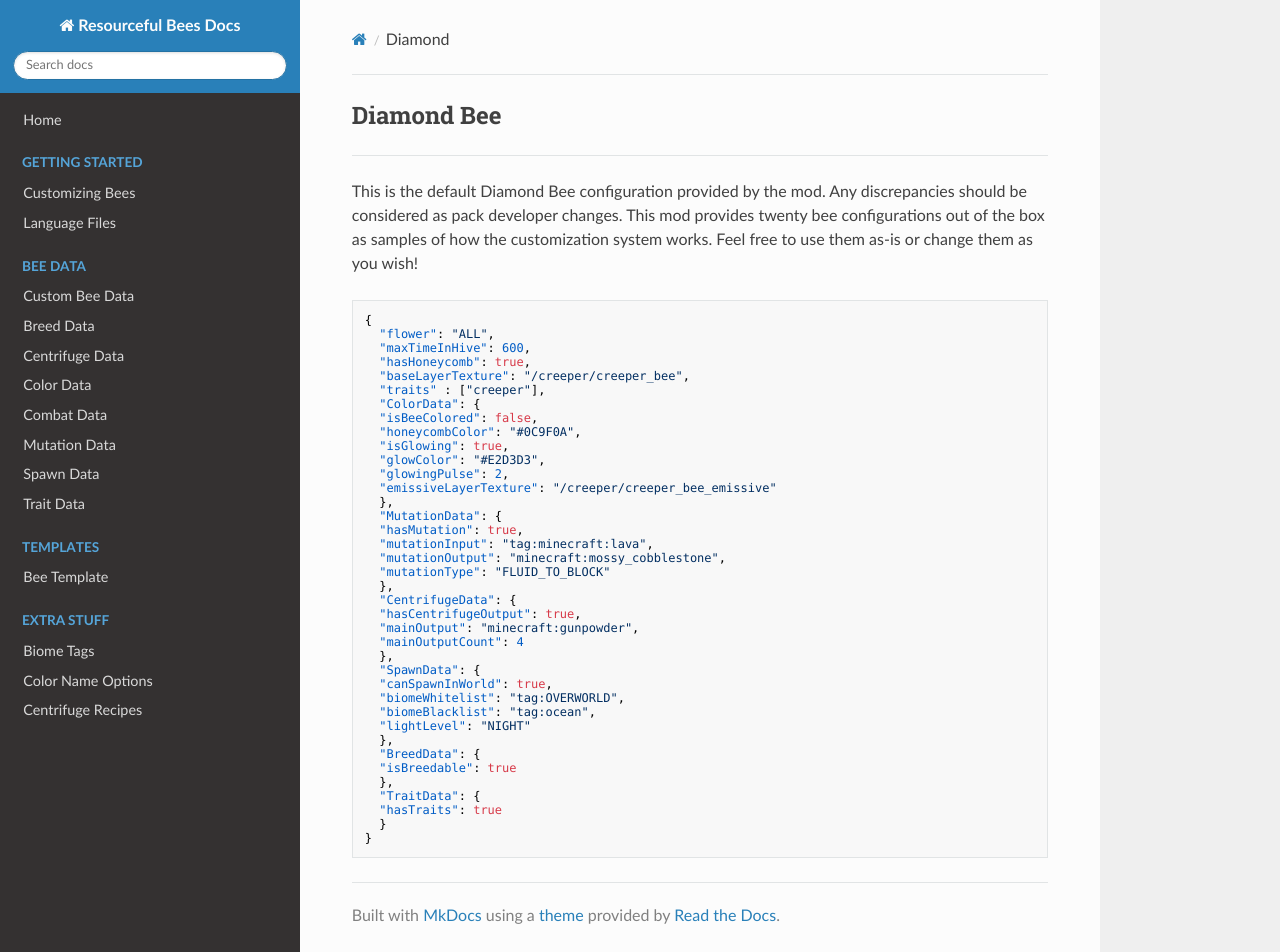
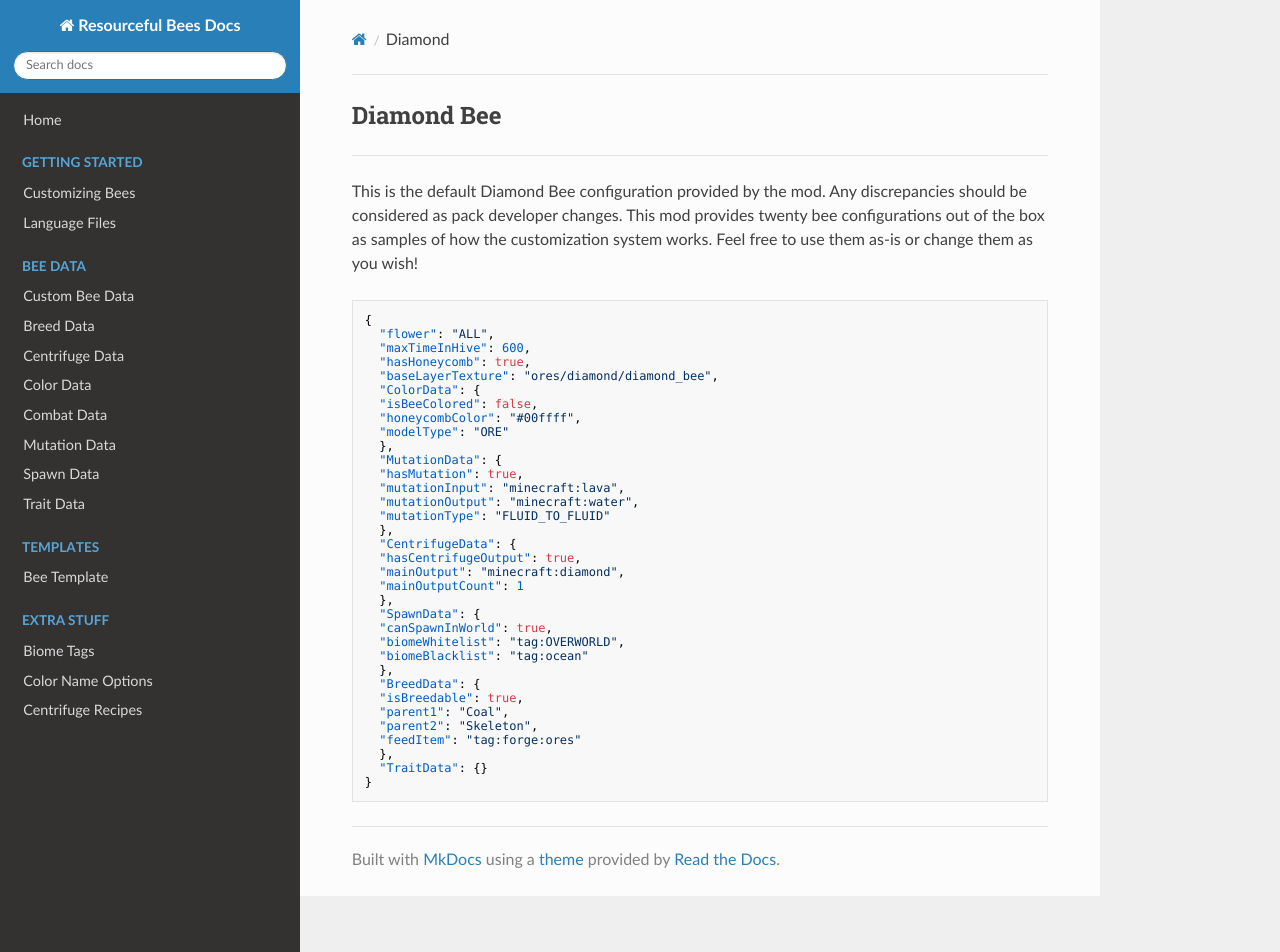
Before and after one commit to Team-Resourceful/ResourcefulBeesDocs, an MkDocs documentation site: the page built from docs/default_bees/diamond.md, in a window 1280 px wide and 952 px high. Built offline with MkDocs 1.6.1, drawn with Linux system fonts in a browser that asks for light colours; nearby versions of some CDN libraries.

Commit message:
docs/default_bees/diamond.md updated from https://stackedit.io/

````diff
--- a/docs/default_bees/diamond.md
+++ b/docs/default_bees/diamond.md
@@ -7,41 +7,37 @@ This is the default Diamond Bee configuration provided by the mod. Any discrepan
   "flower": "ALL",
   "maxTimeInHive": 600,
   "hasHoneycomb": true,
-  "baseLayerTexture": "/creeper/creeper_bee",
-  "traits" : ["creeper"],
+  "baseLayerTexture": "ores/diamond/diamond_bee",
   "ColorData": {
   "isBeeColored": false,
-  "honeycombColor": "#0C9F0A",
-  "isGlowing": true,
-  "glowColor": "#E2D3D3",
-  "glowingPulse": 2,
-  "emissiveLayerTexture": "/creeper/creeper_bee_emissive"
+  "honeycombColor": "#00ffff",
+  "modelType": "ORE"
   },
   "MutationData": {
   "hasMutation": true,
-  "mutationInput": "tag:minecraft:lava",
-  "mutationOutput": "minecraft:mossy_cobblestone",
-  "mutationType": "FLUID_TO_BLOCK"
+  "mutationInput": "minecraft:lava",
+  "mutationOutput": "minecraft:water",
+  "mutationType": "FLUID_TO_FLUID"
   },
   "CentrifugeData": {
   "hasCentrifugeOutput": true,
-  "mainOutput": "minecraft:gunpowder",
-  "mainOutputCount": 4
+  "mainOutput": "minecraft:diamond",
+  "mainOutputCount": 1
   },
   "SpawnData": {
   "canSpawnInWorld": true,
   "biomeWhitelist": "tag:OVERWORLD",
-  "biomeBlacklist": "tag:ocean",
-  "lightLevel": "NIGHT"
+  "biomeBlacklist": "tag:ocean"
   },
   "BreedData": {
-  "isBreedable": true
+  "isBreedable": true,
+  "parent1": "Coal",
+  "parent2": "Skeleton",
+  "feedItem": "tag:forge:ores"
   },
-  "TraitData": {
-  "hasTraits": true
-  }
+  "TraitData": {}
 }
 ```
 <!--stackedit_data:
-eyJoaXN0b3J5IjpbLTE3OTYwNzcyNjZdfQ==
+eyJoaXN0b3J5IjpbLTM1NDU4NTI3NF19
 -->
````
